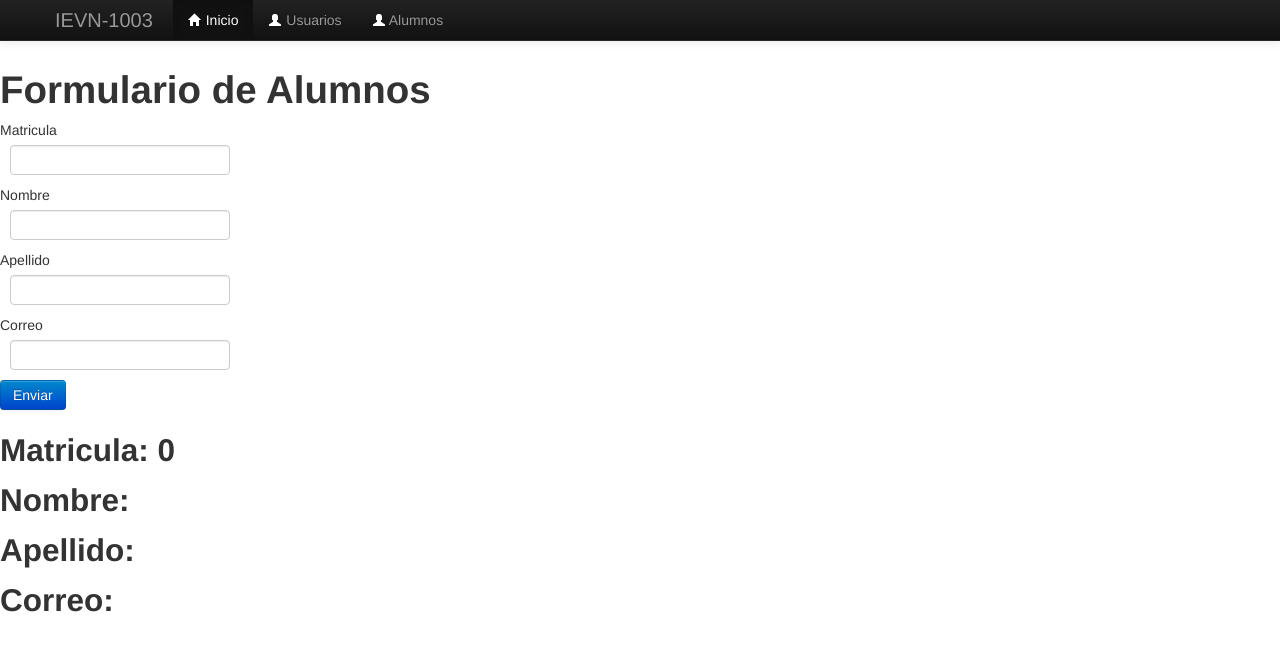
After one commit to IEVN1003-21000687/api_flask03, a Flask app: page /alumnos in a window 1280 px wide. The commit adds this page. Shown: the top 651 px of the page. Run offline with Flask 3, Linux system fonts and the light colour scheme; some libraries are stand-ins or nearby versions.

Commit message:
Figuras 29.10.25

```diff
--- a/app.py
+++ b/app.py
@@ -1,63 +1,111 @@
 from flask import Flask, render_template, request
+
+import forms
 
 app = Flask(__name__)
 
+
 @app.route('/')
 def home():
-    return "Hello world!"
+    return "Hello, Worldl"
+
+@app.route('/alumnos', methods=['GET','POST'])
+def alumnos():
+    mat=0
+    nom=""
+    ape=""
+    em=""
+    alumnos_clase=forms.UserForm(request.form)
+    if request.method=='POST':
+        mat=alumnos_clase.matricula.data
+        nom=alumnos_clase.nombre.data
+        ape=alumnos_clase.apellido.data
+        em=alumnos_clase.correo.data
+    return render_template('alumnos.html',form=alumnos_clase,mat=mat, nom=nom, ape=ape, em=em)
+
+@app.route('/figuras', methods=['GET','POST'])
+def figuras():
+    formulario = forms.FigurasForm(request.form)
+
+    area = 0
+    figura = ""
+
+    if request.method == 'POST':
+
+        figura = request.form.get('figura')
+        valor1 = formulario.valor1.data
+        valor2 = formulario.valor2.data
+
+        if figura == 'cuadrado': area = valor1 * valor1
+        elif figura == 'circulo':
+            area = 3.1416 * (valor1 ** 2)
+        elif figura == 'rectangulo':
+            area = valor1 * valor2
+        elif figura == 'pentagono':
+            area = (5 * valor1 * valor2) / 2
+
+
+    return render_template('figuras.html', form=formulario, area=area, figura=figura)
+
+
 
 @app.route('/index')
 def index():
-
     titulo="IEVN1003 - PWA"
-    listado =["Opera 1", "Opera 2", "Opera 3", "Opera 4"]
-
-    return render_template('index.html', titulo = titulo, listado = listado)
+    listado=["Opera 1","Opera 2", "Opera 3", "Opera 4"]
+    return render_template('index.html', titulo=titulo, listado=listado)
 
 
-
-@app.route('/about')
-def about():
-    return "<h1>Esta es la pagina sobre mi.</h1>"
-
-@app.route("/user/<string:user>")
-def user(user):
-    return "Hola " + user
-
-@app.route("/user/<int:n>")
-def numero (n):
-    return "Numero: {}".format(n)
-
-@app.route("/user/<int:id>/<string:username>")
-def func1 (id,username):
-    return "ID: {} nombre: {}".format(id,username)
-
-@app.route("/suma/<float:n1>/<float:n2>")
-def func2(n1,n2):
-    return "La suma es de: {}".format(n1+n2)
-
-@app.route("/prueba")
-def func3():
-    return """
-
-    <h1>Prueba de HTML</h1>
-
-"""
-
-@app.route('/operas', methods=['GET', 'POST'])
+@app.route('/operas',methods=['GET','POST'])
 def operas():
 
-    if request.method=='POST':
+    if request.method=='POST' and alumnos_clase.validate():
         x1=request.form.get('x1')
         x2=request.form.get('x2')
         resultado=x1+x2
         return render_template('operas.html', resultado=resultado)
 
+
     return render_template('operas.html')
 
-@app.route('/distancias')
-def distancias():
-    return render_template('distancias.html')
+
+@app.route('/distancia')
+def distancia():
+    return render_template('distancia.html')
+
+
+@app.route('/about')
+def about():
+    return "<h1>This is the about page.<h1>"
+
+@app.route('/user/<string:user>')
+def user(user):
+    return "Hola" + user
+
+@app.route('/numero/<int:n>')
+def numero(n):
+    return "Numero: {}".format(n)
+
+@app.route("/user/<int:id>/<string:username>")
+def username(id,username):
+    return "ID: {} nombre {}".format(id,username)
+
+@app.route("/suma/<float:n1>/<float:n2>")
+def func(n1,n2):
+    return "La suma es: {}".format(n1+n2)
+
+@app.route("/prueba")
+def prueba():
+    return '''
+    <h1>Prueba de HTML</h1>
+    <p>Esto es un parrafo</p>
+    <ul>
+        <li>Elemento 1</li>
+        <li>Elemento 2</li>
+        <li>Elemento 3</li>
+    </ul>
+
+    '''
 
 
 if __name__ == '__main__':
--- /dev/null
+++ b/forms.py
@@ -0,0 +1,19 @@
+from wtforms import Form
+from wtforms import StringField, FloatField, PasswordField, IntegerField, EmailField
+from wtforms import validators
+
+class UserForm(Form):
+
+    matricula=IntegerField('Matricula', [validators.DataRequired(message="La matricula es obligatoria")])
+
+    nombre=StringField('Nombre', [validators.DataRequired(message="El campo es obligatoria")])
+
+    apellido=StringField('Apellido', [validators.DataRequired(message="El campo es obligatoria")])
+
+    correo=EmailField('Correo', [validators.Email(message="ingrese correo valido")])
+
+class FigurasForm(Form):
+
+    valor1 = FloatField('valor 1', [validators.DataRequired(message="Valor 1 si es necesari")])
+
+    valor2 = FloatField('valor 2?', [validators.DataRequired(message="Valor 2 no es necesario")])
--- a/requirements.txt
+++ b/requirements.txt
@@ -1,8 +1,13 @@
 blinker==1.9.0
 click==8.3.0
 colorama==0.4.6
+dnspython==2.8.0
+email-validator==2.3.0
 Flask==3.1.2
+Flask-WTF==1.2.2
+idna==3.11
 itsdangerous==2.2.0
 Jinja2==3.1.6
 MarkupSafe==3.0.3
 Werkzeug==3.1.3
+WTForms==3.2.1
--- /dev/null
+++ b/templates/_macros.html
@@ -0,0 +1,23 @@
+{% macro campo1(name,placeholder,type='text')%}
+
+<div class="mb-3">
+            <label for="{{name}}" class="form-label">N1</label>
+            <input type="text" class="form-control" id="{{name}}" name="{{name}}" placeholder="{{placeholder}}">
+        </div>
+
+{% endmacro %}
+
+{%macro campoNuevo(field)%}
+
+<dt>{{ field.label }}
+  <dd>{{ field(**kwargs)|safe }}
+  {% if field.errors %}
+    <ul class=errors>
+    {% for error in field.errors %}
+      <li>{{ error }}</li>
+    {% endfor %}
+    </ul>
+  {% endif %}
+  </dd>
+
+{% endmacro %}
--- /dev/null
+++ b/templates/alumnos.html
@@ -0,0 +1,16 @@
+{% extends "layout.html" %}
+{% block content %}
+{%import "_macros.html" as macro%}
+<form action="" method="post" class="">
+  <h1>Formulario de Alumnos</h1>
+  {{macro.campoNuevo(form.matricula)}}
+  {{macro.campoNuevo(form.nombre)}}
+  {{macro.campoNuevo(form.apellido)}}
+  {{macro.campoNuevo(form.correo)}}
+  <button type="submit" class="btn btn-primary">Enviar</button>
+</form>
+<h2>Matricula: {{mat}}</h2>
+<h2>Nombre: {{nom}}</h2>
+<h2>Apellido: {{ape}}</h2>
+<h2>Correo: {{em}}</h2>
+{% endblock %}
--- a/templates/layout.html
+++ b/templates/layout.html
@@ -1,16 +1,53 @@
 <!DOCTYPE html>
 <html lang="en">
-<head>
-    <meta charset="UTF-8">
-    <meta name="viewport" content="width=device-width, initial-scale=1.0">
+  <head>
+    <meta charset="UTF-8" />
+    <meta name="viewport" content="width=device-width, initial-scale=1.0" />
+    <link rel="stylesheet" href="../static/bootstrap/css/bootstrap.min.css" />
+    <style>
+      body {
+        padding-top: 60px;
+      }
+
+      .tr-head {
+        background: #dff0d8;
+      }
+    </style>
+    <link
+      href="../static/bootstrap/css/bootstrap-responsive.min.css"
+      rel="stylesheet" />
     <title>Document</title>
-</head>
-<body>
+  </head>
+  <body>
+    <div class="navbar navbar navbar-inverse navbar-fixed-top">
+      <div class="navbar-inner">
+        <div class="container">
+          <a class="brand" href=""> IEVN-1003 </a>
 
-    <div class="navbar navbar-inverse nabar-fixed-top"></div>
+          <ul class="nav">
+            <li class="active">
+              <a href="">
+                <i class="icon-home icon-white"></i>
+                Inicio
+              </a>
+            </li>
+            <li>
+              <a href="">
+                <i class="icon-user icon-white"></i>
+                Usuarios
+              </a>
+            </li>
+            <li>
+              <a href="">
+                <i class="icon-user icon-white"></i>
+                Alumnos
+              </a>
+            </li>
+          </ul>
+        </div>
+      </div>
+    </div>
 
-    {% block content %}
-    {% endblock %}
-
-</body>
+    {% block content %} {% endblock %}
+  </body>
 </html>
```
Also changed, not shown: templates/distancia.html (+10 -4 lines), templates/figuras.html (added, +31 -0 lines).
